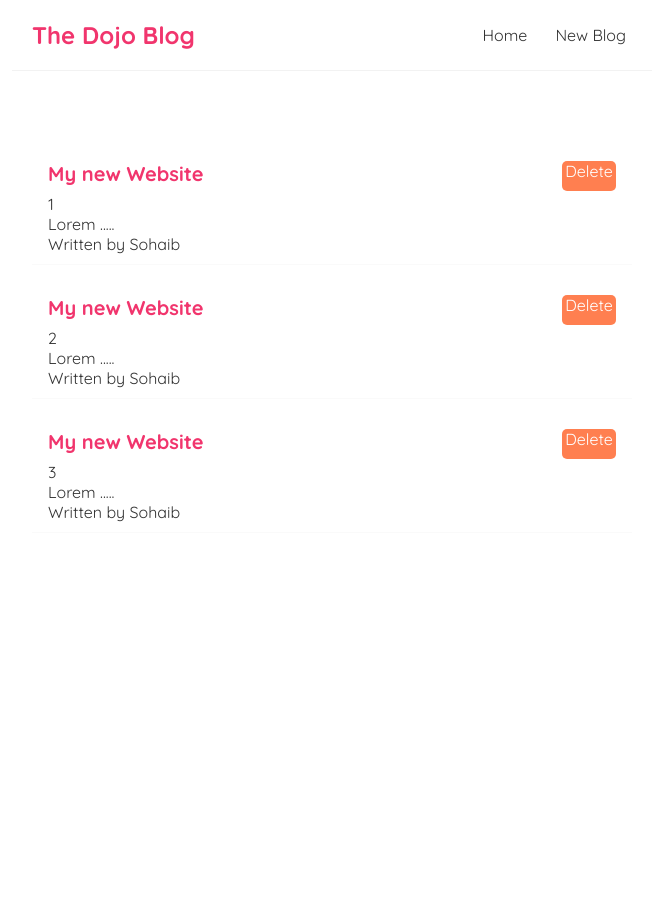
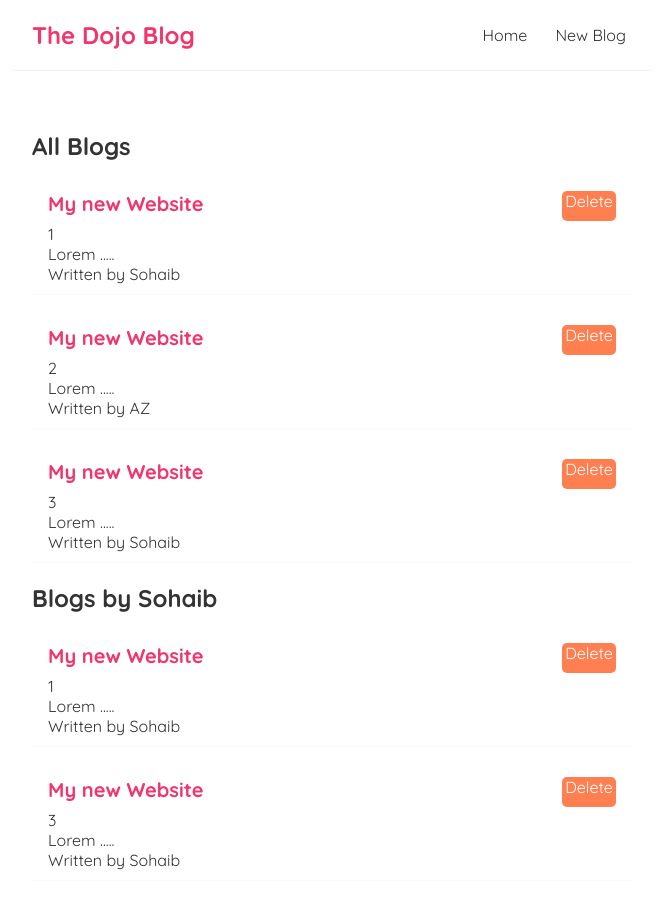
Before and after one commit to msohaibnoor/dojo-blog, a React (Create React App) app: page / in a window 1280 px wide. Shown: the top 908 px of the page, without its empty margins (308-964 px from the left). Before the commit the page ends 800 px from the top, so only its background shows below. Built offline with nearby package versions, Linux system fonts and the light colour scheme.

Commit message:
Made separate component for blogs

```diff
--- /dev/null
+++ b/src/components/BlogList.js
@@ -0,0 +1,32 @@
+import React from "react";
+
+const BlogList = ({ blogs, title }) => {
+  const handleDelete = (id) => {
+    const newblogs = blogs.filter((blog) => blog.id !== id);
+    console.log(newblogs);
+    // setBlogs(newblogs);
+  };
+  return (
+    <div>
+      <h2>{title}</h2>
+      {blogs.map(({ title, author, body, id }) => (
+        <div className="blog-preview" key={id}>
+          <div>
+            <h1>{title}</h1>
+            <p>{id}</p>
+            <p>{body}</p>
+            <p>Written by {author}</p>
+          </div>
+          <button id="delBtn" onClick={() => handleDelete(id)}>
+            Delete
+          </button>
+        </div>
+      ))}
+      {blogs.length === 0 ? (
+        <h1 className="no-blogs">No blogs left to read!</h1>
+      ) : null}
+    </div>
+  );
+};
+
+export default BlogList;
--- a/src/components/home/Home.js
+++ b/src/components/home/Home.js
@@ -1,20 +1,10 @@
 import { useState, useEffect } from "react";
+import BlogList from "../BlogList";
 
 const Home = () => {
-  // const onClick = (e) => {
-  //   setName("Azhar");
-  //   setPerson({ city: e.target.innerHTML });
-  // };
-  // const [name, setName] = useState("Sohaib");
-  // const [person, setPerson] = useState({ city: "Lahore" });
-  const handleDelete = (id) => {
-    const newblogs = blogs.filter((blog) => blog.id !== id);
-    console.log(newblogs);
-    setBlogs(newblogs);
-  };
   const [blogs, setBlogs] = useState([
     { title: "My new Website", author: "Sohaib", body: "Lorem .....", id: 1 },
-    { title: "My new Website", author: "Sohaib", body: "Lorem .....", id: 2 },
+    { title: "My new Website", author: "AZ", body: "Lorem .....", id: 2 },
     { title: "My new Website", author: "Sohaib", body: "Lorem .....", id: 3 },
   ]);
   // useEffect(() => {
@@ -22,27 +12,11 @@ const Home = () => {
   // }, [blogs]);
   return (
     <div className="home">
-      {/* <h1 className="home-h1">Homepage</h1>
-      <p>
-        My name is {name} and I live in {person.city}
-      </p>
-      <button onClick={onClick}>Click Me</button> */}
-      {blogs.map(({ title, author, body, id }) => (
-        <div className="blog-preview" key={id}>
-          <div>
-            <h1>{title}</h1>
-            <p>{id}</p>
-            <p>{body}</p>
-            <p>Written by {author}</p>
-          </div>
-          <button id="delBtn" onClick={() => handleDelete(id)}>
-            Delete
-          </button>
-        </div>
-      ))}
-      {blogs.length === 0 ? (
-        <h1 className="no-blogs">No blogs left to read!</h1>
-      ) : null}
+      <BlogList blogs={blogs} title="All Blogs" />
+      <BlogList
+        blogs={blogs.filter((blog) => blog.author === "Sohaib")}
+        title="Blogs by Sohaib"
+      />
     </div>
   );
 };
```
Also changed, not shown: 1 other file (tests, documents, lock files or other folders).
